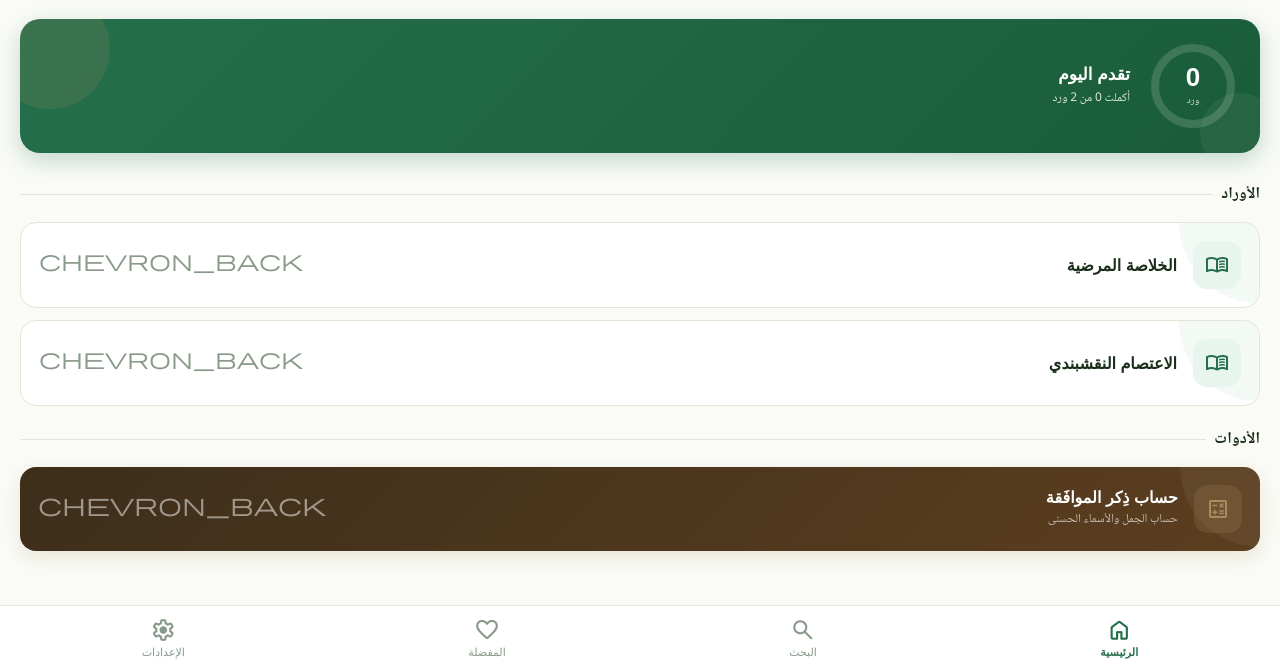
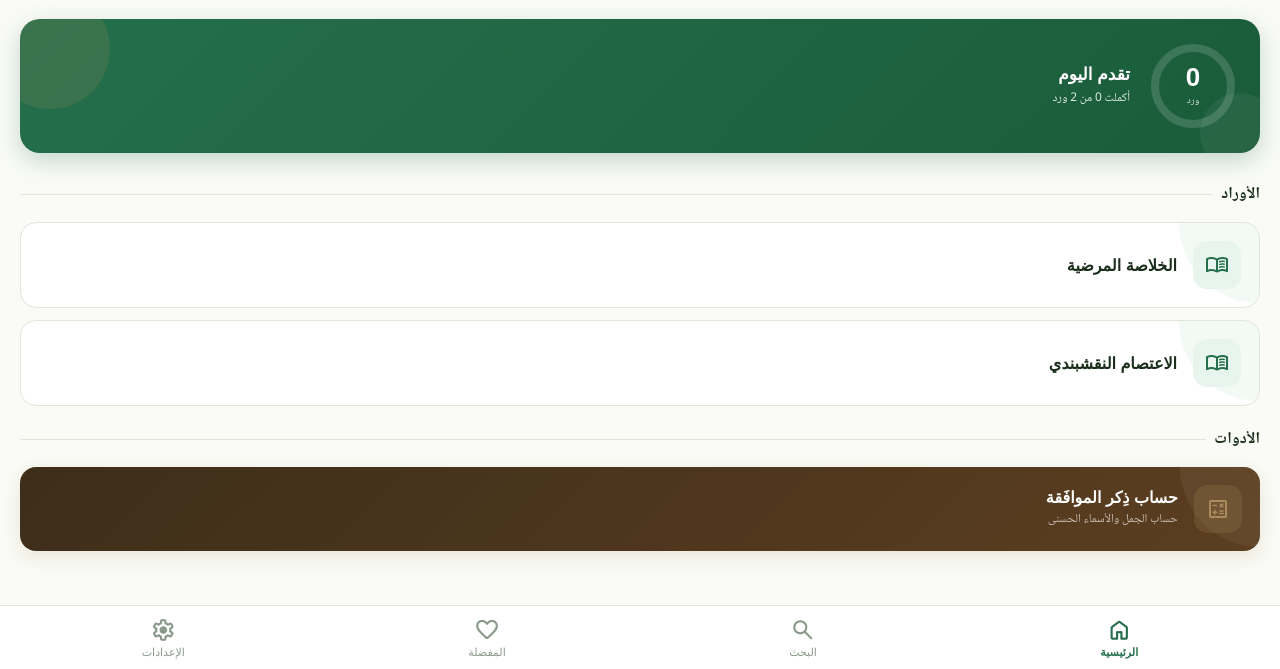
Before and after one commit to NaqshJudiyya/Naqshband, a plain HTML site: page index.html in a window 1280 px wide. Shown: the part 131-800 px from the top of the page. Drawn offline with nearby package versions, Linux system fonts and the light colour scheme; a web font is replaced by a local one.

Commit message:
index.html

```diff
--- a/index.html
+++ b/index.html
@@ -393,7 +393,6 @@
           <h4>حساب ذِكر الموافَقة</h4>
           <p>حساب الجمل والأسماء الحسنى</p>
         </div>
-        <div class="muwafaqa-arrow"><span class="material-symbols-rounded">chevron_back</span></div>
       </div>
     </div>
 
@@ -508,11 +507,9 @@
         <div class="settings-list">
           <button class="setting-item" onclick="simUpdate()">
             <div class="setting-item-right"><span class="material-symbols-rounded">sync</span><span>التحقق من التحديثات</span></div>
-            <div class="setting-item-left"><span class="material-symbols-rounded">chevron_back</span></div>
           </button>
           <button class="setting-item" onclick="resetProg()">
             <div class="setting-item-right"><span class="material-symbols-rounded">restart_alt</span><span>إعادة تعيين كل التقدم</span></div>
-            <div class="setting-item-left"><span class="material-symbols-rounded">chevron_back</span></div>
           </button>
         </div>
       </div>
@@ -888,7 +885,6 @@ function renderHome(){
     card.innerHTML=`
       <div class="wird-card-icon"><span class="material-symbols-rounded">${hasContent?'menu_book':'schedule'}</span></div>
       <div class="wird-card-info"><h4>${w.name}</h4></div>
-      ${hasContent?'<div class="wird-card-arrow"><span class="material-symbols-rounded">chevron_back</span></div>':''}
     `;
     grid.appendChild(card);
   });
```
